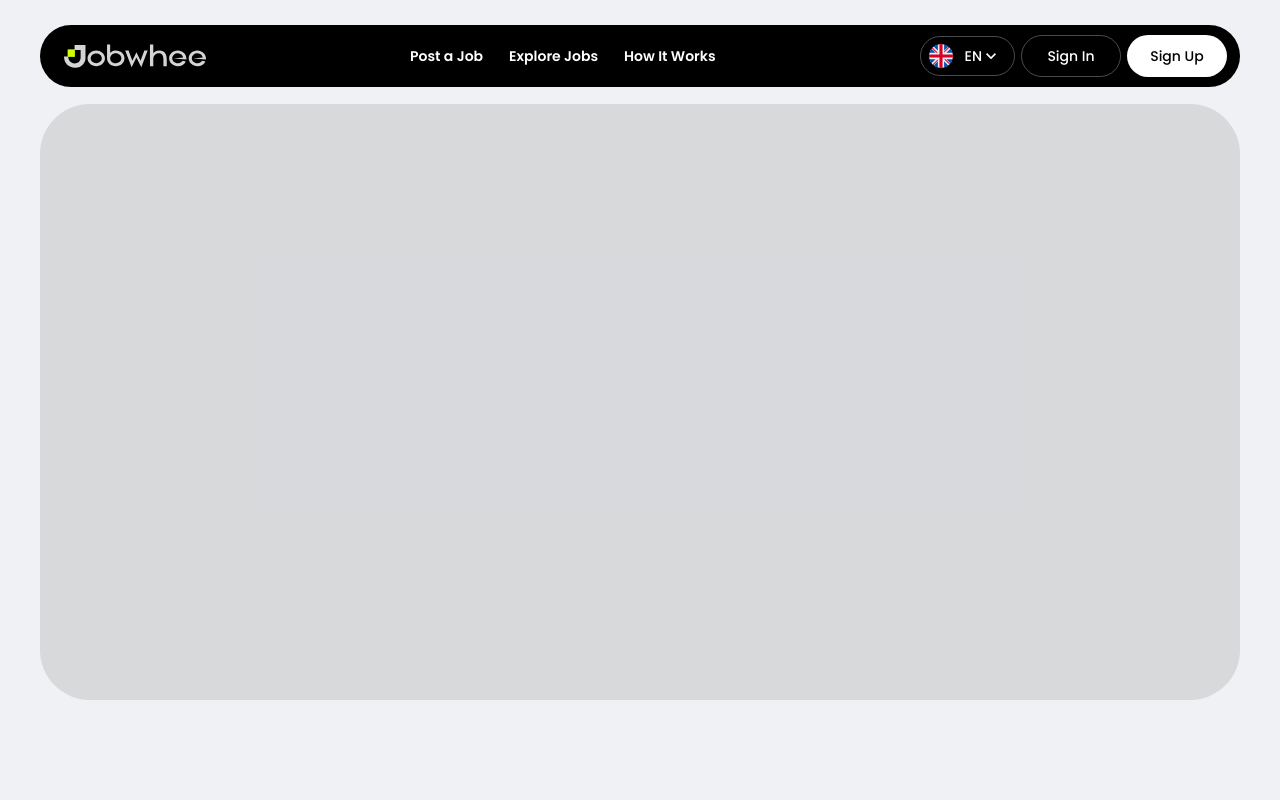
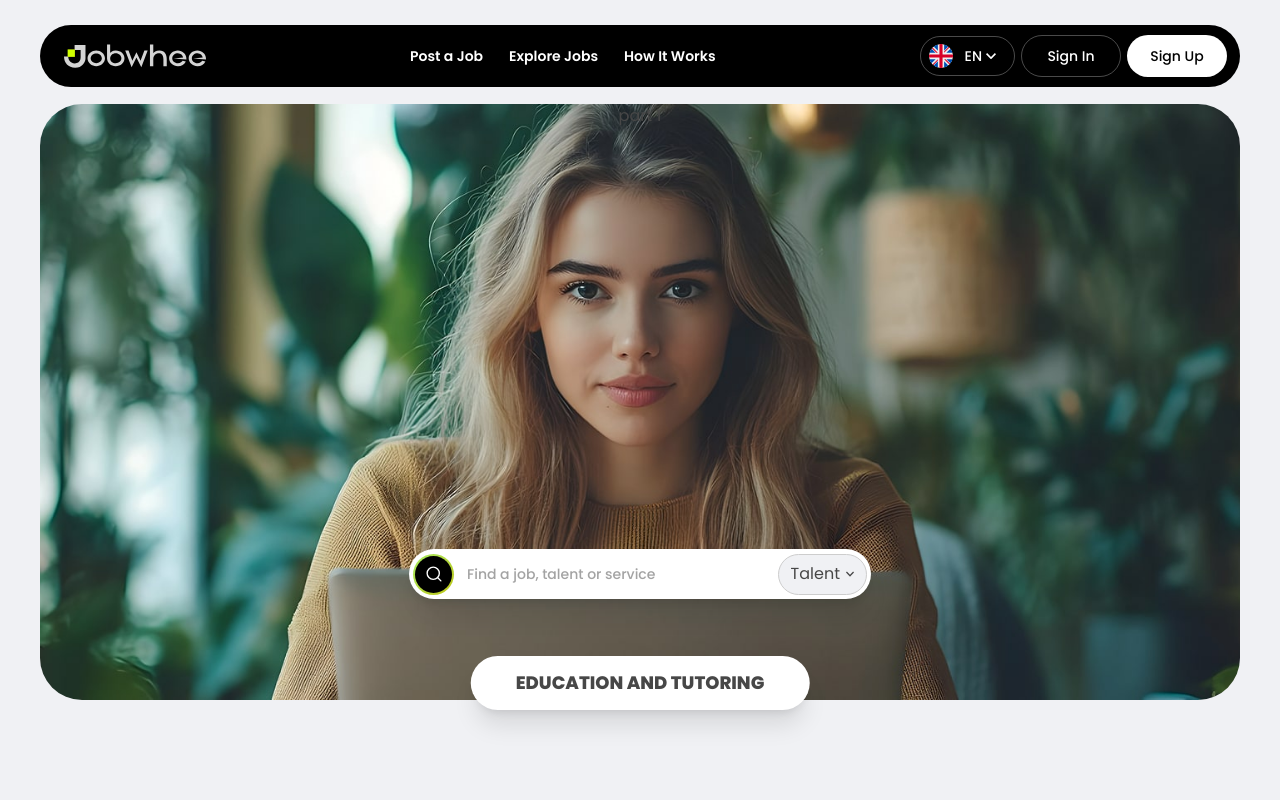
Before and after one commit to slovanky/jobwhee-frontend-task, a Next.js app: page / in a window 1280 px wide. Shown: the top 800 px of the page. Built offline with nearby package versions, Linux system fonts and the light colour scheme.

Commit message:
building Hero section > step 1

```diff
--- a/src/app/layout.tsx
+++ b/src/app/layout.tsx
@@ -24,6 +24,9 @@ export default function RootLayout({
       <body className={`${poppins.variable} antialiased`}>
         <Header />
         <main>{children}</main>
+        <footer>
+          <div className="h-3.5 bg-[#C0D724]"></div>
+        </footer>
       </body>
     </html>
   );
--- a/src/app/page.tsx
+++ b/src/app/page.tsx
@@ -1,5 +1,5 @@
 import Discover from "@/components/Discover/Discover";
-import Hero from "@/components/Hero";
+import Hero from "@/components/Hero/Hero";
 
 export default function Home() {
   return (
--- a/src/components/Discover/DiscoverSlides.tsx
+++ b/src/components/Discover/DiscoverSlides.tsx
@@ -54,7 +54,7 @@ export default function DiscoverSlides(props: DiscoverSlidesProps) {
           ))}
       </Swiper>
 
-      <div className="flex items-center justify-center gap-x-[24px]">
+      <div className="hidden sm:flex items-center justify-center gap-x-[24px]">
         <button
           title="Prev Testimonial"
           onClick={onPrevSlide}
--- a/src/components/Hero.tsx
+++ /dev/null
@@ -1,9 +0,0 @@
-export default function Hero() {
-  return (
-    <section>
-      <div className="wrapper">
-        <div className="w-full h-[285px] sm:h-[387px] md:h-[596px] lg:h-[715px] bg-black/10 rounded-[50px]"></div>
-      </div>
-    </section>
-  );
-}
--- /dev/null
+++ b/src/components/Hero/Hero.tsx
@@ -0,0 +1,28 @@
+import Image from "next/image";
+import SearchInput from "./SearchInput";
+
+export default function Hero() {
+  return (
+    <section>
+      <div className="wrapper">
+        <div className="relative">
+          <div className="relative pb-2 sm:pb-2.5">
+            <div className="w-full h-[285px] sm:h-[387px] md:h-[596px] lg:h-[715px] bg-black/10 rounded-[18px] sm:rounded-[42px] lg:rounded-[50px] overflow-hidden">
+              <Image src="/img/hero-slide-1.jpg" width={1796} height={716} className="w-full h-full object-cover object-center" alt="" />
+            </div>
+            <div className="absolute bottom-0 left-1/2 translate -translate-x-1/2 max-w-full min-w-[207px] py-[11px] sm:py-[13px] lg:py-[17px] sm:px-6 md:px-[45px] lg:px-[40px] flex items-center justify-center bg-white rounded-full shadow-xl">
+              <span className="text-[12px] sm:text-sm md:text-lg lg:text-xl font-bold sm:font-extrabold uppercase whitespace-nowrap">Education and Tutoring</span>
+            </div>
+          </div>
+
+          <div className="sm:absolute top-0 left-0 right-0 w-full sm:h-[320px] md:h-[495px] lg:h-[579px] flex flex-col items-center justify-between">
+            <div>part 1</div>
+            <div className="w-full sm:w-[462px] lg:w-[555px] sm:max-w-[90%]">
+              <SearchInput />
+            </div>
+          </div>
+        </div>
+      </div>
+    </section>
+  );
+}
--- /dev/null
+++ b/src/components/Hero/SearchInput.tsx
@@ -0,0 +1,26 @@
+"use client";
+
+import { ChevronDownIcon, SearchIcon } from "../common/Icons";
+
+export default function SearchInput() {
+  return (
+    <div className="w-full h-[50px] p-1 flex items-center gap-x-[13px] bg-white rounded-full shadow-xl">
+      <div className="w-[41px] h-[41px] aspect-square shrink-0 p-0.5 bg-gradient-to-br from-[#A5EC5E] to-[#BDC502] rounded-full">
+        <div className="w-full h-full flex items-center justify-center bg-black rounded-full">
+          <SearchIcon className="w-5 h-5 aspect-square text-white" />
+        </div>
+      </div>
+
+      <div className="grow">
+        <input type="text" name="" id="" placeholder="Find a job, talent or service" className="w-full text-xs sm:text-sm lg:text-base font-medium outline-0" />
+      </div>
+
+      <div className="relative">
+        <button className="h-[41px] px-3 flex items-center justify-center gap-x-1.5 bg-[#F0F1F4] border border-[#CDCDCD] rounded-full cursor-pointer">
+          <span>Talent</span>
+          <ChevronDownIcon className="w-2 h-2 aspect-square" />
+        </button>
+      </div>
+    </div>
+  );
+}
--- a/src/components/common/Icons.tsx
+++ b/src/components/common/Icons.tsx
@@ -95,3 +95,18 @@ export function GreekFlagIcon({ className }: { className: string }) {
     </svg>
   );
 }
+
+export function SearchIcon({ className }: { className: string }) {
+  return (
+    <svg width="22" height="22" viewBox="0 0 22 22" fill="none" xmlns="http://www.w3.org/2000/svg" className={className}>
+      <path
+        d="M18.5633 18.5633L15.202 15.202M16.8826 10.1601C16.8826 11.943 16.1744 13.6529 14.9136 14.9136C13.6529 16.1744 11.943 16.8826 10.1601 16.8826C8.37713 16.8826 6.66722 16.1744 5.40649 14.9136C4.14577 13.6529 3.4375 11.943 3.4375 10.1601C3.4375 8.37713 4.14577 6.66722 5.40649 5.40649C6.66722 4.14577 8.37713 3.4375 10.1601 3.4375C11.943 3.4375 13.6529 4.14577 14.9136 5.40649C16.1744 6.66722 16.8826 8.37713 16.8826 10.1601Z"
+        stroke="currentColor"
+        strokeWidth="1.5"
+        strokeMiterlimit="10"
+        strokeLinecap="round"
+        strokeLinejoin="round"
+      />
+    </svg>
+  );
+}
```
Also changed, not shown: public/img/hero-slide-1.jpg (added).
